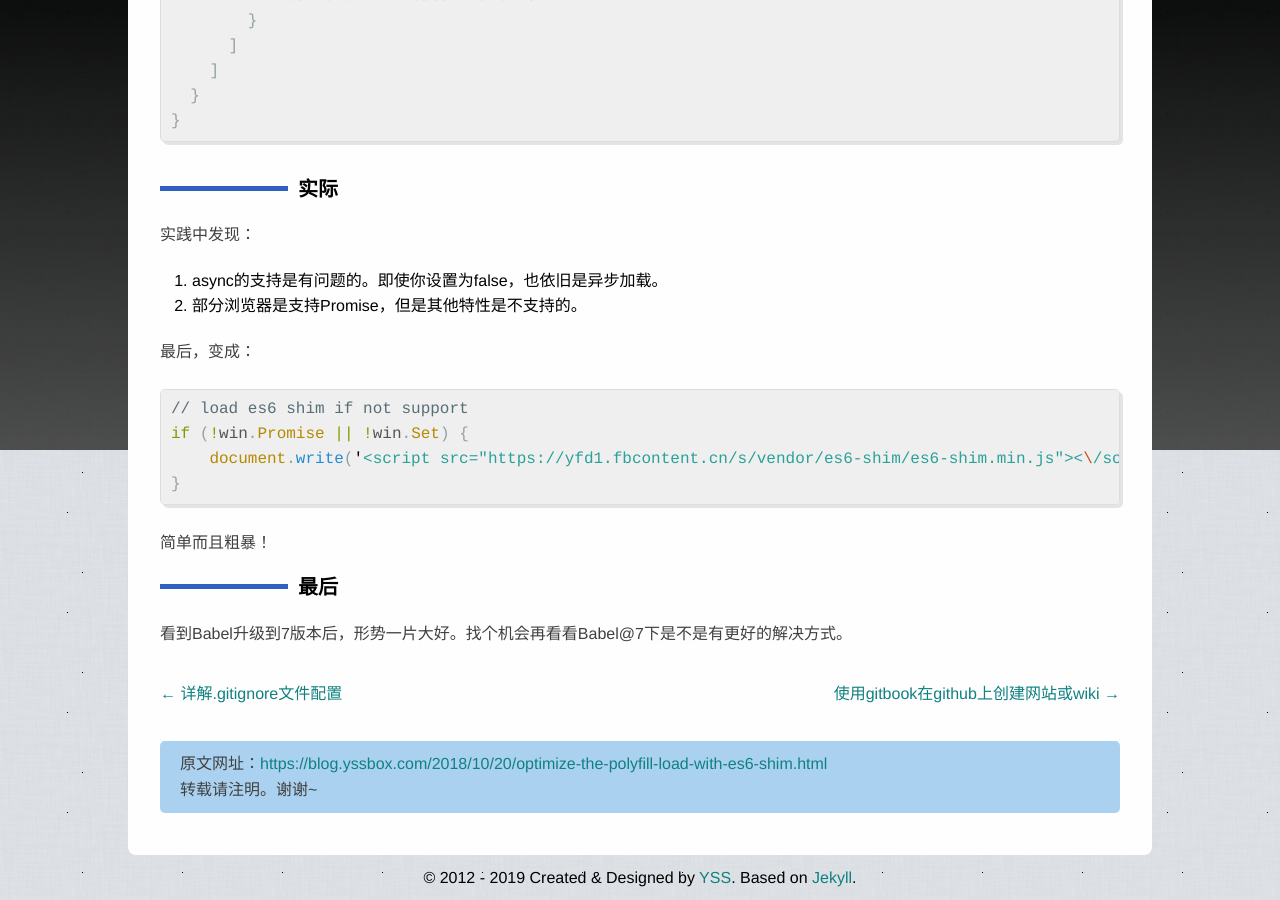
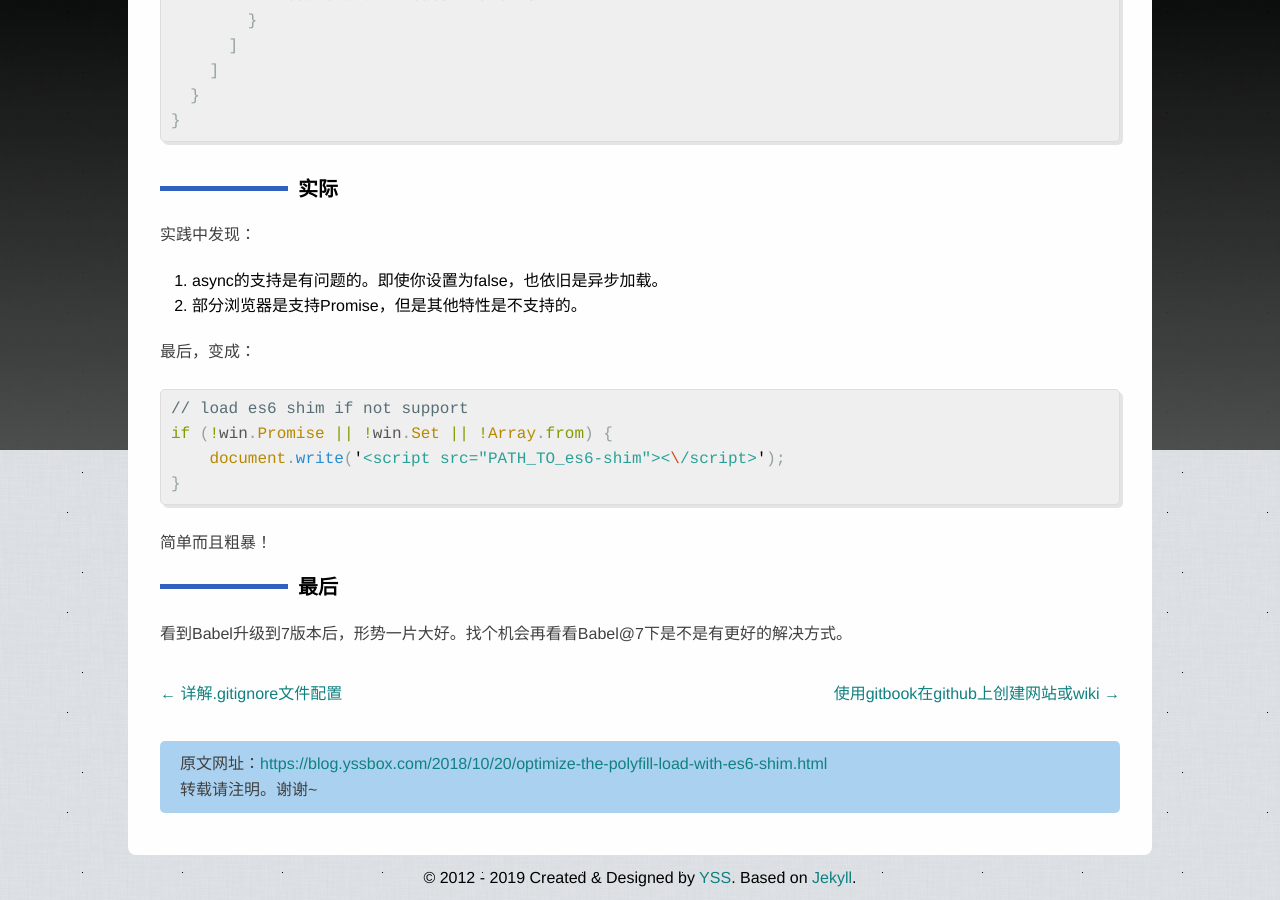
Before and after one commit to yss/yss.github.io, a Jekyll site: the page built from _posts/2018-10-20-optimize-the-polyfill-load-with-es6-shim.md, in a window 1280 px wide and 900 px high, scrolled down 1735 px. Built offline with Jekyll 4.4.1, drawn with Linux system fonts in a browser that asks for light colours; comment, search, counter and statistics services are not loaded; some of the changed text lies outside the part shown.

Commit message:
MOD: detail

````diff
--- a/_posts/2018-10-20-optimize-the-polyfill-load-with-es6-shim.md
+++ b/_posts/2018-10-20-optimize-the-polyfill-load-with-es6-shim.md
@@ -53,7 +53,7 @@ require('core-js/es6/object');
 if (!window.Promise && !window.fetch) {
     (function (src) {
         var elem = doc.createElement('script');
-        elem.src = 'https://yfd1.fbcontent.cn/s/vendor/es6-shim/es6-shim.min.js';
+        elem.src = 'PATH_TO_es6-shim';
         elem.async = false;
         document.getElementsByTagName('head')[0].appendChild(elem);
     })();
@@ -96,8 +96,8 @@ if (!window.Promise && !window.fetch) {
 
 ```js
 // load es6 shim if not support
-if (!win.Promise || !win.Set) {
-    document.write('<script src="https://yfd1.fbcontent.cn/s/vendor/es6-shim/es6-shim.min.js"><\/script>');
+if (!win.Promise || !win.Set || !Array.from) {
+    document.write('<script src="PATH_TO_es6-shim"><\/script>');
 }
 ```
 简单而且粗暴！
````
Also changed, not shown: static/test/d.txt (added, +1 -0 lines).
